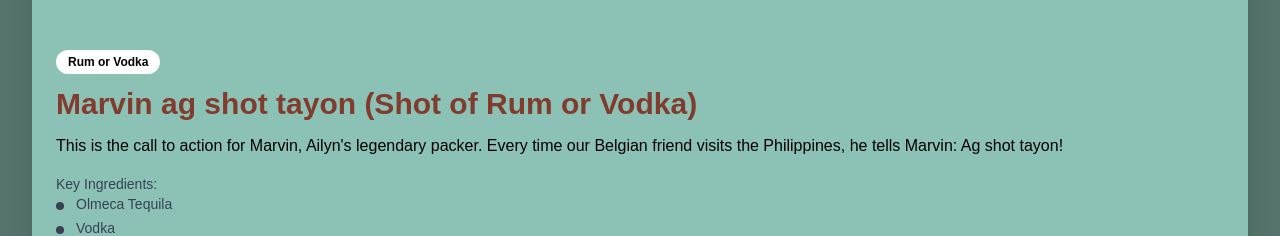
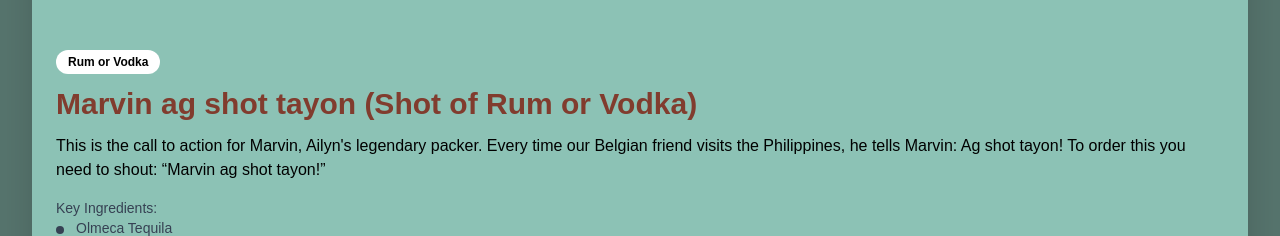
Before and after one commit to John4E656F/Kanto-Cocktail, a Next.js app: page / in a window 1280 px wide. Shown: the part 5920-6156 px from the top of the page. Built offline with nearby package versions, Linux system fonts and the light colour scheme.

Commit message:
Update last description

```diff
--- a/app/page.tsx
+++ b/app/page.tsx
@@ -179,7 +179,7 @@ export default function Home() {
               imageAlt="Marvin ag shot tayon (Shot of Rum or Vodka)"
               brand="Rum or Vodka"
               title="Marvin ag shot tayon (Shot of Rum or Vodka)"
-              description="This is the call to action for Marvin, Ailyn's legendary packer. Every time our Belgian friend visits the Philippines, he tells Marvin: Ag shot tayon!"
+              description="This is the call to action for Marvin, Ailyn's legendary packer. Every time our Belgian friend visits the Philippines, he tells Marvin: Ag shot tayon! To order this you need to shout: “Marvin ag shot tayon!”"
               items={[
                 "Olmeca Tequila",
                 "Vodka",
```
